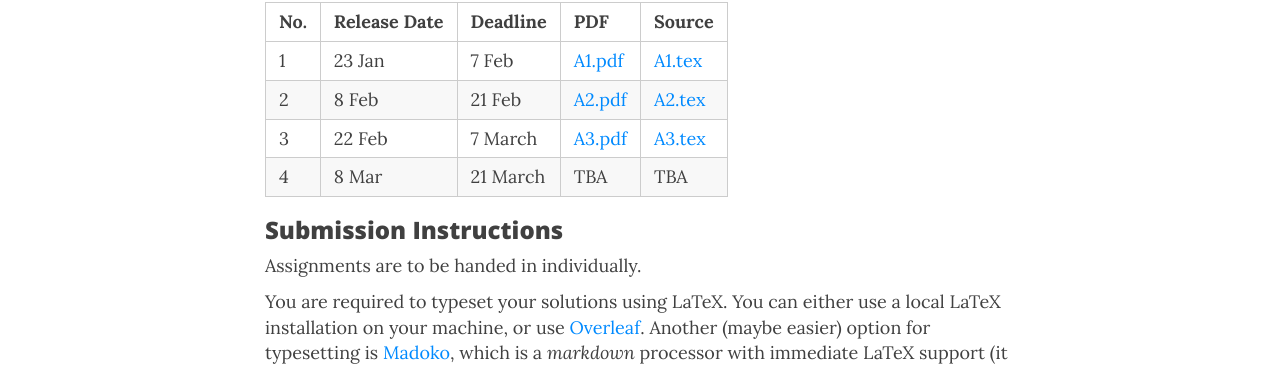
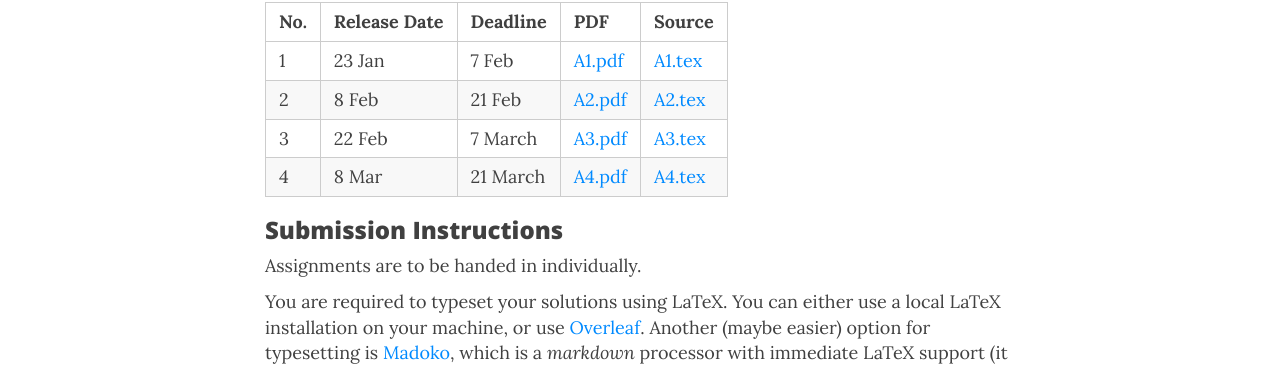
Before and after one commit to CPEN432/cpen432.github.io, a Jekyll site: the page built from assignments.md, in a window 1280 px wide and 1161 px high. Shown: the part 258-624 px from the top of the window. Built offline with Jekyll 4.4.1, drawn with Linux system fonts in a browser that asks for light colours; nearby versions of some CDN libraries.

Commit message:
Update assignments.md

```diff
--- a/assignments.md
+++ b/assignments.md
@@ -9,7 +9,7 @@ title: Assignments
 |  1  | 23 Jan | 7 Feb | [A1.pdf](https://github.com/CPEN432/cpen432.github.io/blob/main/resources/gujarati-assignments/A1.pdf) | [A1.tex](https://github.com/CPEN432/cpen432.github.io/blob/main/resources/gujarati-assignments/A1.tex) |
 |  2 | 8 Feb | 21 Feb | [A2.pdf](https://github.com/CPEN432/cpen432.github.io/blob/main/resources/gujarati-assignments/A2.pdf) | [A2.tex](https://github.com/CPEN432/cpen432.github.io/blob/main/resources/gujarati-assignments/A2.tex) |
 |  3 | 22 Feb | 7 March | [A3.pdf](https://github.com/CPEN432/cpen432.github.io/blob/main/resources/gujarati-assignments/A3.pdf) | [A3.tex](https://github.com/CPEN432/cpen432.github.io/blob/main/resources/gujarati-assignments/A3.tex) |
-|  4 | 8 Mar | 21 March | TBA | TBA |
+|  4 | 8 Mar | 21 March | [A4.pdf](https://github.com/CPEN432/cpen432.github.io/blob/main/resources/gujarati-assignments/A4.pdf) | [A4.tex](https://github.com/CPEN432/cpen432.github.io/blob/main/resources/gujarati-assignments/A4.tex) |
 
 ### Submission Instructions
 
```
